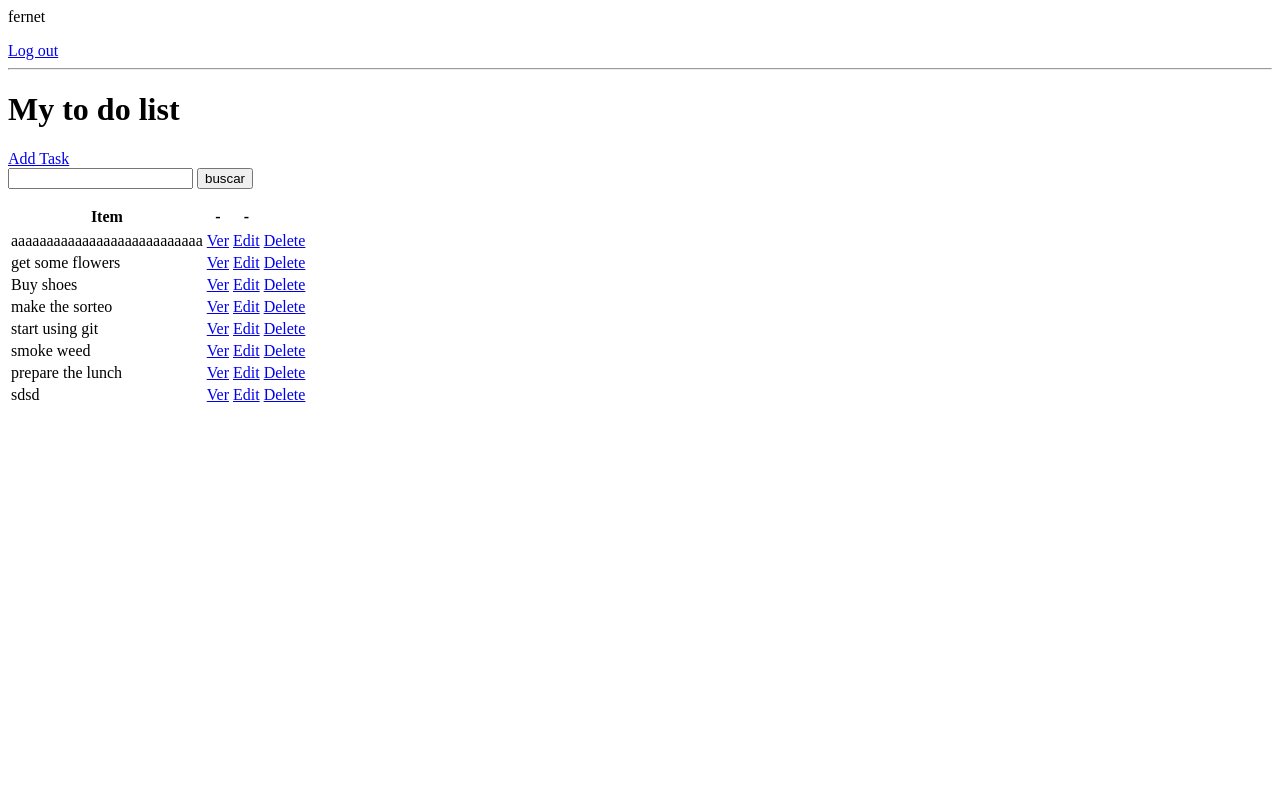
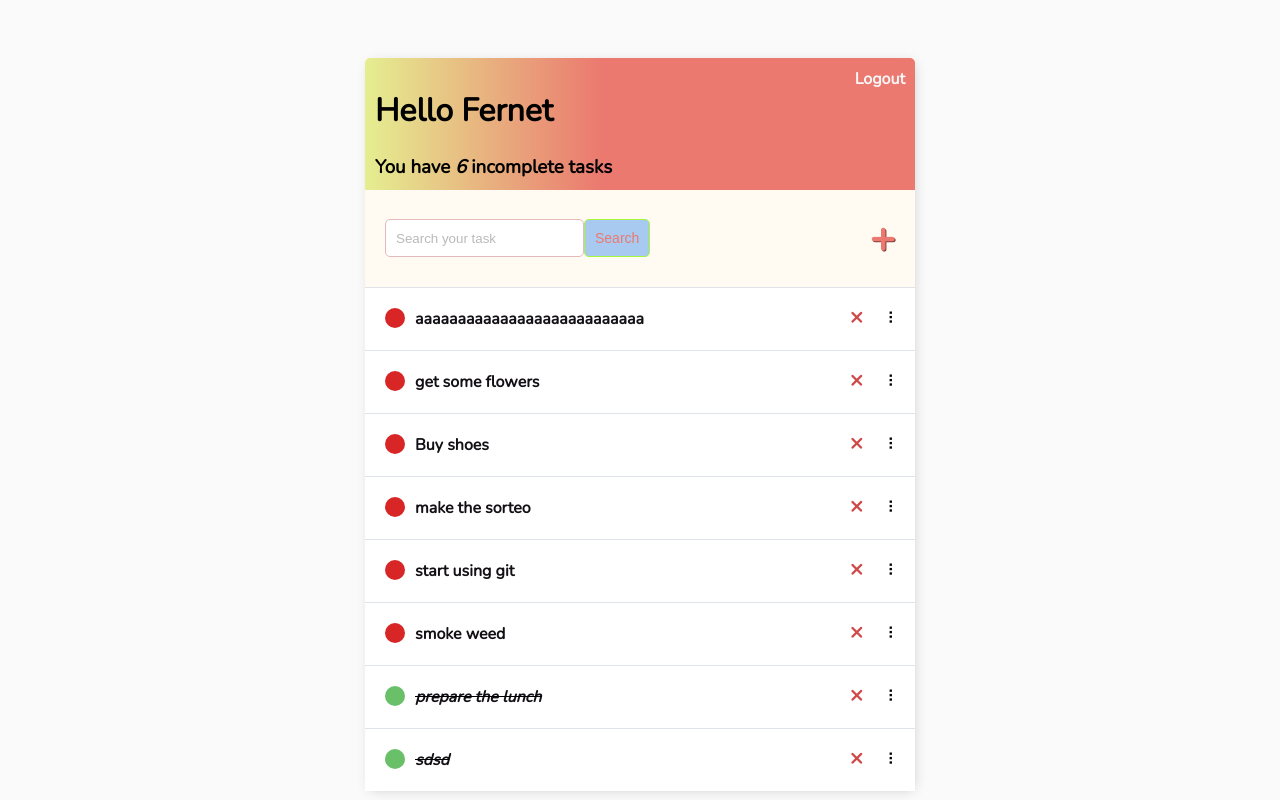
Before and after one commit to Ferney1998/OwnTodo-app, a Django app: page / in a window 1280 px wide. Run offline with Django 3.2, Linux system fonts and the light colour scheme; a user stored in the database is signed in; data comes from the database, SQL or seed files in the repository; both versions use the stored data as it was after the commit.

Commit message:
styles spplied

```diff
--- /dev/null
+++ b/todo_list/base/templates/base/main.html
@@ -0,0 +1,207 @@
+<!DOCTYPE html>
+<html lang="en">
+
+<head>
+    <meta charset="utf-8">
+
+    <meta http-equiv="X-UA-Compatible" content="IE=edge">
+    <title>To Do Items</title>
+    <meta name="viewport" content="width=device-width, initial-scale=1">
+
+    <link rel="preconnect" href="https://fonts.gstatic.com">
+    <link href="https://fonts.googleapis.com/css2?family=Nunito:wght@200&display=swap" rel="stylesheet">
+
+    <style>
+        body {
+            background-color: #FAFAFA;
+            font-family: 'Nunito', sans-serif;
+            padding-top: 50px;
+        }
+
+        h1,
+        h2,
+        h3,
+        h4,
+        h5,
+        h6,
+            {
+            font-family: 'Raleway', sans-serif;
+        }
+
+        a,
+        p {
+            color: #a76b93
+        }
+
+        a {
+            font-weight: 600;
+        }
+
+        .container {
+            max-width: 550px;
+            margin: auto;
+            background-color: rgb(255, 251, 242);
+            -webkit-box-shadow: 2px 2px 13px -4px rgba(0, 0, 0, 0.21);
+            box-shadow: 2px 2px 13px -4px rgba(0, 0, 0, 0.21);
+        }
+
+        input {
+            outline: none;
+            border: none;
+        }
+
+        .header-bar {
+            display: flex;
+            justify-content: space-between;
+            color: rgb(0, 0, 0);
+            padding: 10px;
+            border-radius: 5px 5px 0 0;
+            background: linear-gradient(90deg, #e5ee90 0%, #EB796F 43%, #EB796F 100%);
+        }
+
+        .header-bar a {
+            color: rgb(247, 247, 247);
+            text-decoration: none;
+        }
+
+        .task-wrapper {
+            display: flex;
+            align-items: center;
+            justify-content: space-between;
+            background-color: #fff;
+            border-top: 1px solid #dfe4ea;
+            overflow: hidden;
+        }
+
+        .task-title {
+            display: flex;
+            padding: 20px;
+        }
+
+        .task-title a {
+            text-decoration: none;
+            color: #131016;
+            margin-left: 10px;
+        }
+
+        .task-complete-icon {
+            height: 20px;
+            width: 20px;
+            background-color: rgb(105, 192, 105);
+            border-radius: 50%;
+        }
+
+        .task-incomplete-icon {
+            height: 20px;
+            width: 20px;
+            background-color: rgb(216, 38, 38);
+            border-radius: 50%;
+        }
+
+        .delete-link {
+            text-decoration: none;
+            font-weight: 900;
+            color: #cf4949;
+            font-size: 22px;
+            line-height: 0;
+            padding: 20px 0px;
+        }
+
+        /*Handle Classes*/
+
+        .handle {
+            display: inline-block;
+            padding: 20px 16px;
+            cursor: grab;
+            user-select: none;
+        }
+
+        .handle:after,
+        .handle:before {
+            display: block;
+            content: "";
+        }
+
+        .handle:active,
+        .handle:active:before,
+        .handle:active:after {
+            cursor: grabbing;
+        }
+
+        .dropArea {
+            background-color: #f1f2f6;
+            color: black;
+            border: #ced6e0 1px solid;
+        }
+
+        .selectedTask {
+            opacity: 0.6;
+        }
+
+
+        #add-link {
+            color: #EB796F;
+            text-decoration: none;
+            font-size: 42px;
+            text-shadow: 1px 1px #81413b;
+        }
+
+        #search-add-wrapper {
+            display: flex;
+            justify-content: space-between;
+            align-items: center;
+            padding: 20px;
+        }
+
+        @media screen and (max-width:320px) {
+            #search-add-wrapper {
+                padding: 10px;
+            }
+        }
+
+        input[type=text],
+        input[type=password],
+        textarea {
+            border: 1px solid #e6baba;
+            border-radius: 5px;
+            padding: 10px;
+            width: 90%;
+        }
+
+        label {
+            padding-top: 10px !important;
+            display: block;
+        }
+
+        ::placeholder {
+            font-weight: 300;
+            opacity: 0.5;
+        }
+
+        .button {
+            border: 1px solid #a5f739;
+            background-color: rgb(168, 202, 241);
+            color: #EB796F;
+            padding: 10px;
+            font-size: 14px;
+            border-radius: 5px;
+            cursor: pointer;
+            text-decoration: none;
+        }
+
+        .card-body {
+            padding: 20px;
+        }
+    </style>
+</head>
+
+<body>
+
+    <div class="container">
+        {% block content %} {% endblock content %}
+    </div>
+
+</body>
+
+
+</html>
--- a/todo_list/base/templates/base/task_list.html
+++ b/todo_list/base/templates/base/task_list.html
@@ -1,38 +1,84 @@
-{% if request.user.is_authenticated %}
-    <p>{{request.user}}</p>
-    <a href="{% url 'logout' %}">Log out</a>
-{% else %}
-<a href="{% url 'login' %}">Login</a>
-{% endif %}
+{% extends 'base/main.html' %} {% block content %}
 
-<hr>
+<script src="https://cdn.jsdelivr.net/npm/sortablejs@latest/Sortable.min.js"></script>
+<div class="header-bar">
+    <div>
+        <h1>Hello {{request.user|title}}</h1>
+        <h3 style="margin:0">You have <i>{{count}}</i> incomplete task{{ count|pluralize:"s" }}</h3>
+    </div>
 
-<h1>My to do list {{color}}</h1>
+    {% if request.user.is_authenticated %}
+    <a href="{% url 'logout' %}">Logout</a> {% else %}
+    <a href="{% url 'login' %}">Login</a> {% endif %}
+</div>
 
-<a href="{% url 'task-create' %}">Add Task</a>
 
-<form method="GET">
-    <input type="text" name="área de búsqueda" value="{{search_input}}">
-    <input type="submit" value="buscar">
+<div id="search-add-wrapper">
+    <form method="GET" style="display: flex;">
+        <input type='text' name='search-area' placeholder="Search your task" value="{{search_input}}">
+        <input class="button" type="submit" value='Search'>
+    </form>
+    {% if tasks|length > 0 %}
+    <a id="add-link" href="{% url 'task-create' %}">&#x2b;</a>
+    {% endif %}
+</div>
 
+
+<!-- Hidden form. Form submits new item positions -->
+<form style="display: none;" id="reorderForm" method="post" action="{% url 'task-reorder' %}">
+    {% csrf_token %}
+    <input type="hidden" id="positionInput" name="position">
 </form>
 
-<table>
-    <tr>
-        <th>Item</th>
-        <th>-</th>
-        <th>-</th>
-    </tr>
-    <tr>
-        {% for task in tasks %}
-        <tr>
-            <td>{{task.title}}</td>
-            <td> <a href="{% url 'task' task.id%}">Ver</a></td>
-            <td> <a href="{% url 'task-update' task.id %}">Edit</a></td>
-            <td> <a href="{% url 'task-delete' task.id %}">Delete</a></td>
-        </tr>
-        {% empty %}
-            <h3>No items in list</h3>
-        {% endfor%}
-    </tr>
-</table>
+
+<div id="tasklist" class="task-items-wrapper">
+    {% for task in tasks %}
+    <div class="task-wrapper" data-position="{{task.pk}}">
+        <div class="task-title">
+            {% if task.complete %}
+            <div class="task-complete-icon"></div>
+            <i><s><a href="{% url 'task-update' task.id %}">{{task}}</a></s></i> {% else %}
+            <div class="task-incomplete-icon"></div>
+            <a href="{% url 'task-update' task.id %}">{{task}}</a> {% endif %}
+        </div>
+        <div class="task-controls">
+            <a class="delete-link" href="{% url 'task-delete' task.id %}">&#215;</a>
+            <span class="handle">&nbsp;&#10247;</span>
+        </div>
+    </div>
+
+    {% empty %}
+    <div style="text-align: center; padding-bottom: 10px; line-height: 1em;">
+        <h3>No new tasks are created.</h3>
+        <h3>Create a <a style="text-decoration: none; color: #e53935;" href="{% url 'task-create' %}">New task</a> ! </h3>
+    </div>
+    {% endfor %}
+</div>
+
+<script>
+    var taskList = document.getElementById("tasklist");
+    var reorderForm = document.getElementById("reorderForm");
+    var positionInput = document.getElementById("positionInput");
+
+    let sortable = Sortable.create(taskList, {
+        handle: '.handle',
+        ghostClass: 'dropArea',
+        chosenClass: 'selectedTask',
+
+    });
+
+    function reordering() {
+        const rows = document.getElementsByClassName("task-wrapper");
+        let pos = [];
+        for (let row of rows) {
+            pos.push(row.dataset.position);
+        }
+        console.log(pos.join(","))
+        positionInput.value = pos.join(',');
+        reorderForm.submit();
+    }
+
+    document.ondrop = reordering
+</script>
+
+{% endblock content %}
--- a/todo_list/base/urls.py
+++ b/todo_list/base/urls.py
@@ -1,10 +1,10 @@
 from django.urls import path
-from .views import CustomLoginView, TaskList, TaskDetail, TaskCreate, TaskUpdate, DeleteView, RegisterPage
+from .views import TaskList, TaskDetail, TaskCreate, TaskUpdate, DeleteView, CustomLoginView, RegisterPage, TaskReorder
 from django.contrib.auth.views import LogoutView
 
 urlpatterns = [
     path('login/', CustomLoginView.as_view(), name='login'),
-    path('logout/', LogoutView.as_view(next_page = 'login'), name='logout'),
+    path('logout/', LogoutView.as_view(next_page='login'), name='logout'),
     path('register/', RegisterPage.as_view(), name='register'),
 
     path('', TaskList.as_view(), name='tasks'),
@@ -12,5 +12,5 @@ urlpatterns = [
     path('task-create/', TaskCreate.as_view(), name='task-create'),
     path('task-update/<int:pk>/', TaskUpdate.as_view(), name='task-update'),
     path('task-delete/<int:pk>/', DeleteView.as_view(), name='task-delete'),
-
+    path('task-reorder/', TaskReorder.as_view(), name='task-reorder'),
 ]
--- a/todo_list/base/views.py
+++ b/todo_list/base/views.py
@@ -1,7 +1,4 @@
-from typing import Counter
-from django.db.models.base import Model
-from django.shortcuts import redirect, render
-from django.urls.base import reverse
+from django.shortcuts import render, redirect
 from django.views.generic.list import ListView
 from django.views.generic.detail import DetailView
 from django.views.generic.edit import CreateView, UpdateView, DeleteView, FormView
@@ -12,11 +9,17 @@ from django.contrib.auth.mixins import LoginRequiredMixin
 from django.contrib.auth.forms import UserCreationForm
 from django.contrib.auth import login
 
+# Imports for Reordering Feature
+from django.views import View
+from django.shortcuts import redirect
+from django.db import transaction
+
 from .models import Task
 
 
+
 class CustomLoginView(LoginView):
-    template_name = "base/login.html"
+    template_name = 'base/login.html'
     fields = '__all__'
     redirect_authenticated_user = True
 
@@ -51,21 +54,21 @@ class TaskList(LoginRequiredMixin, ListView):
         context['tasks'] = context['tasks'].filter(user=self.request.user)
         context['count'] = context['tasks'].filter(complete=False).count()
 
-        search_input = self.request.GET.get('área de búsqueda')  or ''
+        search_input = self.request.GET.get('search-area') or ''
         if search_input:
             context['tasks'] = context['tasks'].filter(
-                title__icontains=search_input)
+                title__contains=search_input)
 
         context['search_input'] = search_input
 
         return context
 
 
-
 class TaskDetail(LoginRequiredMixin, DetailView):
     model = Task
     context_object_name = 'task'
     template_name = 'base/task.html'
+
 
 class TaskCreate(LoginRequiredMixin, CreateView):
     model = Task
@@ -87,3 +90,18 @@ class DeleteView(LoginRequiredMixin, DeleteView):
     model = Task
     context_object_name = 'task'
     success_url = reverse_lazy('tasks')
+    def get_queryset(self):
+        owner = self.request.user
+        return self.model.objects.filter(user=owner)
+
+class TaskReorder(View):
+    def post(self, request):
+        form = PositionForm(request.POST)
+
+        if form.is_valid():
+            positionList = form.cleaned_data["position"].split(',')
+
+            with transaction.atomic():
+                self.request.user.set_task_order(positionList)
+
+        return redirect(reverse_lazy('tasks'))
```
Also changed, not shown: todo_list/base/templates/base/login.html (+19 -9 lines), todo_list/base/templates/base/register.html (+24 -9 lines), todo_list/base/templates/base/task_confirm_delete.html (+17 -6 lines), todo_list/base/templates/base/task_form.html (+18 -7 lines), todo_list/db.sqlite3.
